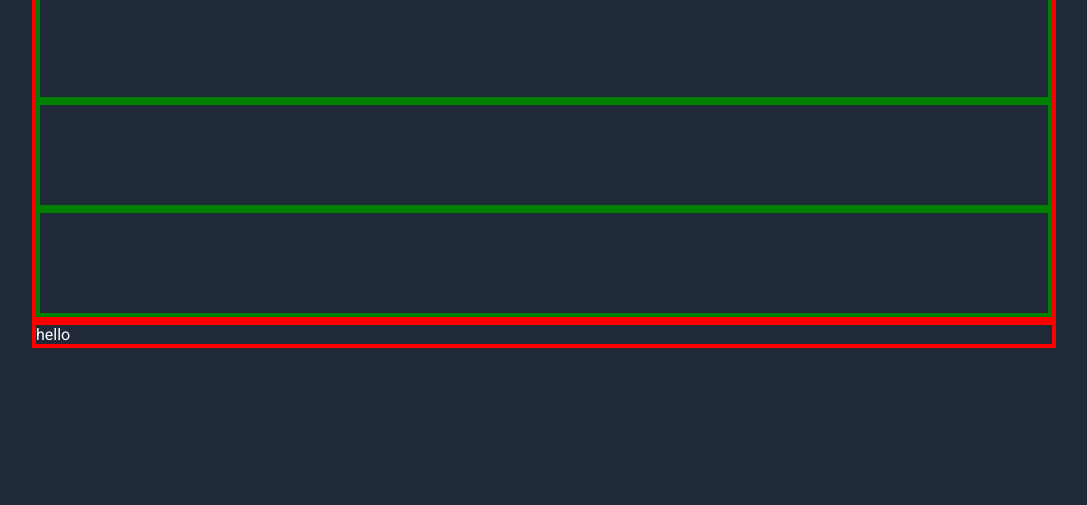
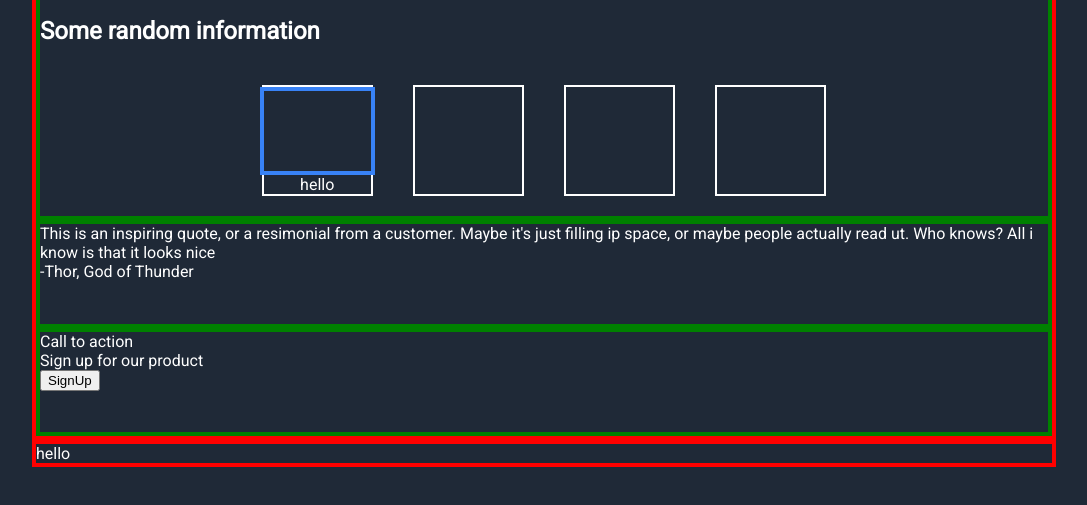
Before and after one commit to Manerheim/LandingPageExercise, a plain HTML site: page index.html in a window 1280 px wide. Shown: the part 327-832 px from the top of the page, without its empty margins (96-1183 px from the left). Before the commit the page ends 803 px from the top, so only its background shows below. Drawn offline with Linux system fonts and the light colour scheme.

Commit message:
Added all content

```diff
--- a/index.html
+++ b/index.html
@@ -35,16 +35,36 @@
 
             <section>
                 <div class="some-random-info">
+                    <h1 class="some-random-info"> Some random information</h1>
+                    <div class="box-row">
+                        <div class="box-container">
+                                <div class="box-frame"></div>
+                                <div class="box-text">hello</div>
+                        </div>
+                        <div class="box-container"></div>
+                        <div class="box-container"></div>
+                        <div class="box-container"></div>
+                    </div>
                 </div>
             </section>
 
             <section>
                 <div class="quote">
+                    <div class="quote-text">This is an inspiring quote,
+                         or a resimonial from a customer.
+                         Maybe it's just filling ip space, or maybe people actually read ut.
+                         Who knows? All i know is that it looks nice</div>
+                    <div class="quote-source">-Thor, God of Thunder</div>
                 </div>
             </section>
 
             <section>
-                <div class="call-to-actiln">
+                <div class="call-to-action">
+                    <div class="action-box-text">
+                        <div class="header-text-action">Call to action</div>
+                        <div class="header-text-action">Sign up for our product</div>
+                    </div>
+                    <button>SignUp</button>
                 </div>
             </section>
         </main>
--- a/style.css
+++ b/style.css
@@ -80,3 +80,24 @@ section {
 
 
 }
+
+
+.box-row {
+    display: flex;
+    width: 60%;
+    justify-self: center;
+}
+
+.box-container {
+    border: 2px solid white;
+    justify-items: center;
+    flex: 1 1 0px;
+    margin: 20px;
+}
+
+.box-frame {
+    border: 4px solid #3882F6;
+    width: 100%;
+    height: 80px;
+
+}
```
